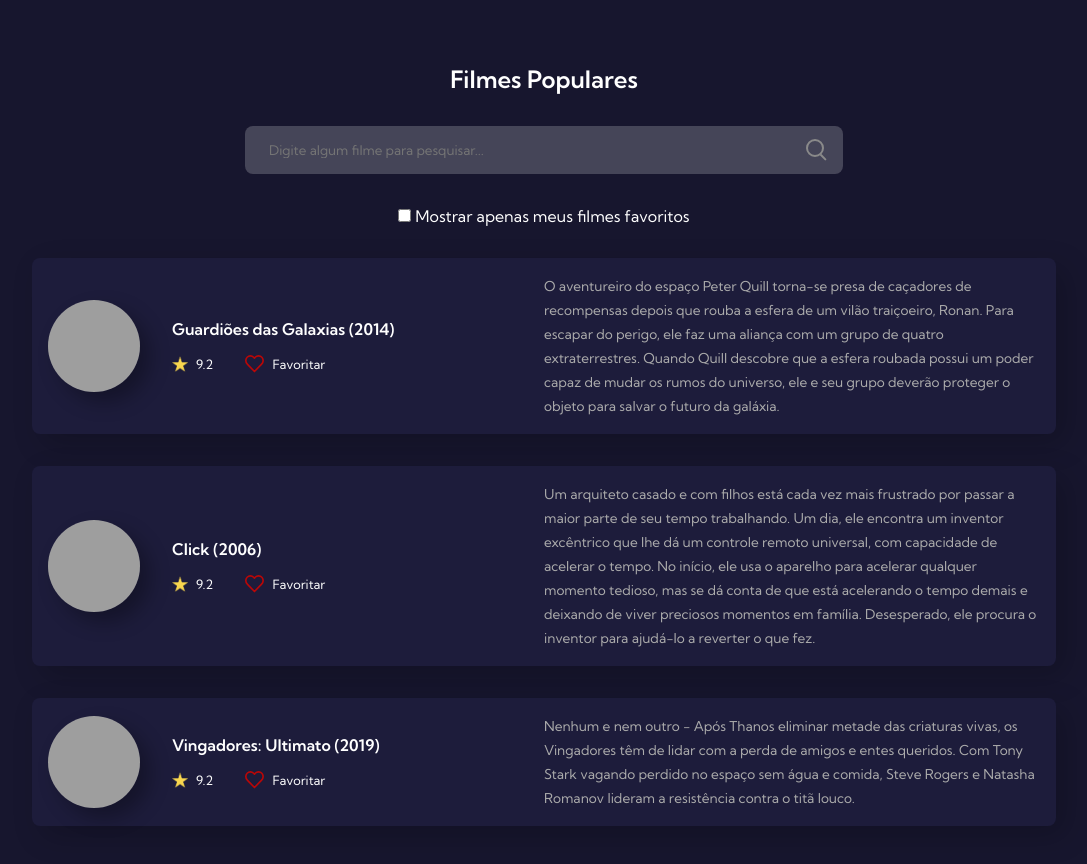
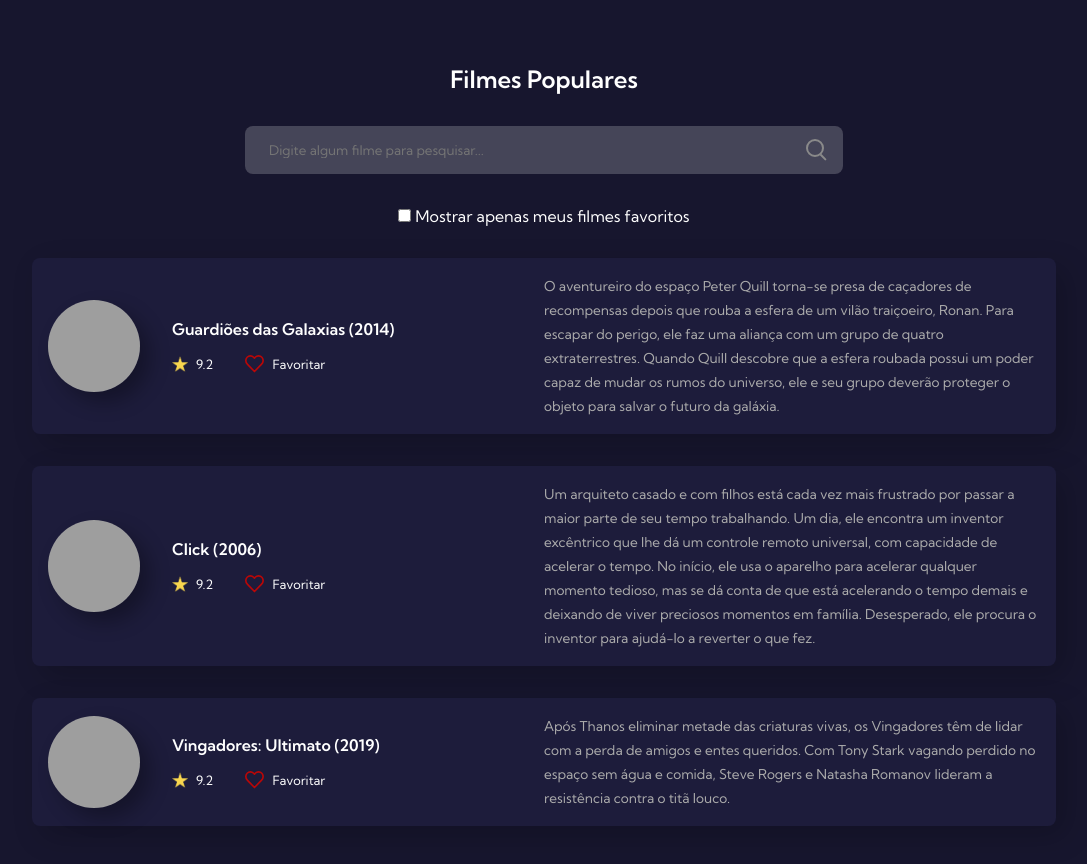
Before and after one commit to Thamyresarm/desafio-7-days-of-code, a plain HTML site: page index.html in a window 1280 px wide. Shown: the whole page, without its empty margins (96-1183 px from the left). Drawn offline with Linux system fonts and the light colour scheme; grey boxes are pictures that could not be loaded.

Commit message:
Commite final recuperando

```diff
--- a/index.html
+++ b/index.html
@@ -90,7 +90,7 @@
           </div>
         </div>
         <div class="movie-description">
-          <span>Nenhum e nem outro - Após Thanos eliminar metade das criaturas vivas, os Vingadores têm de lidar com a perda de amigos e entes queridos. Com Tony Stark vagando perdido no espaço sem água e comida, Steve Rogers e Natasha Romanov lideram a resistência contra o titã louco. </span>
+          <span>Após Thanos eliminar metade das criaturas vivas, os Vingadores têm de lidar com a perda de amigos e entes queridos. Com Tony Stark vagando perdido no espaço sem água e comida, Steve Rogers e Natasha Romanov lideram a resistência contra o titã louco.</span>
         </div>
       </div>
     </div>
```
